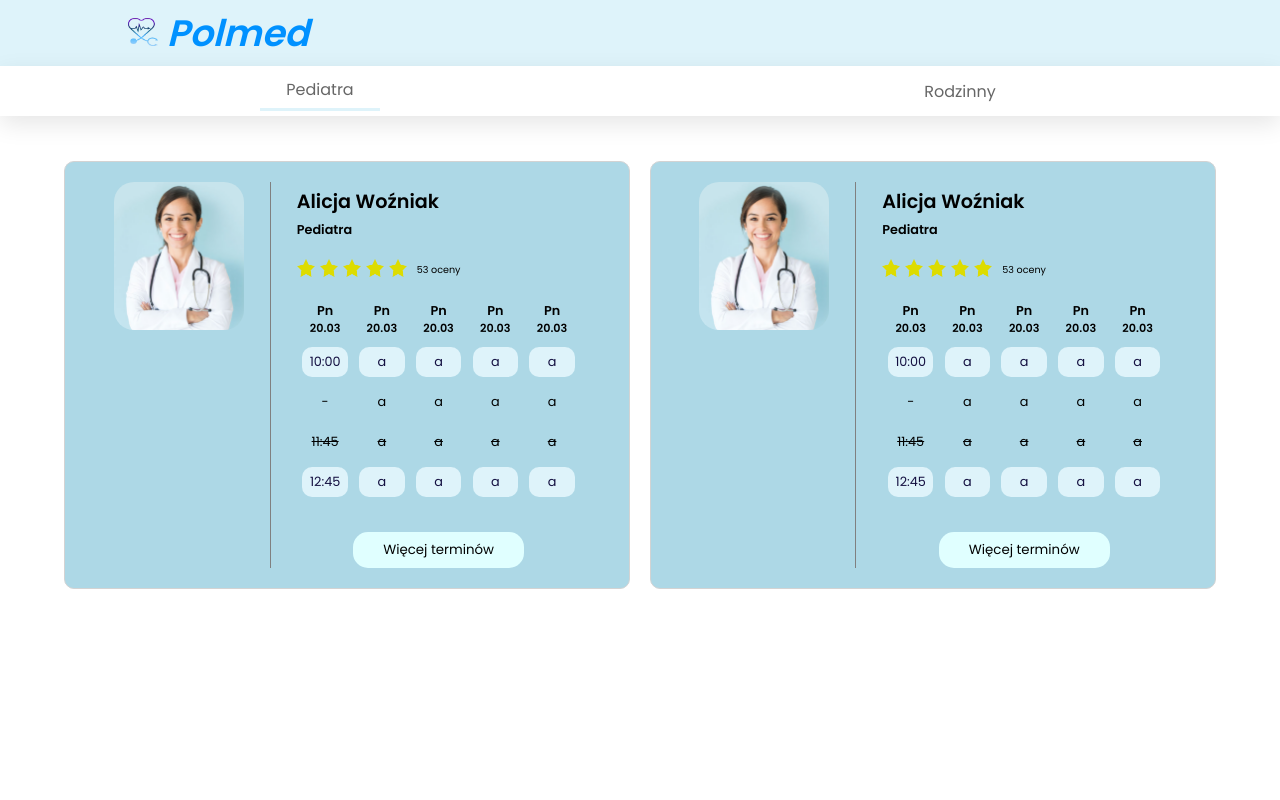
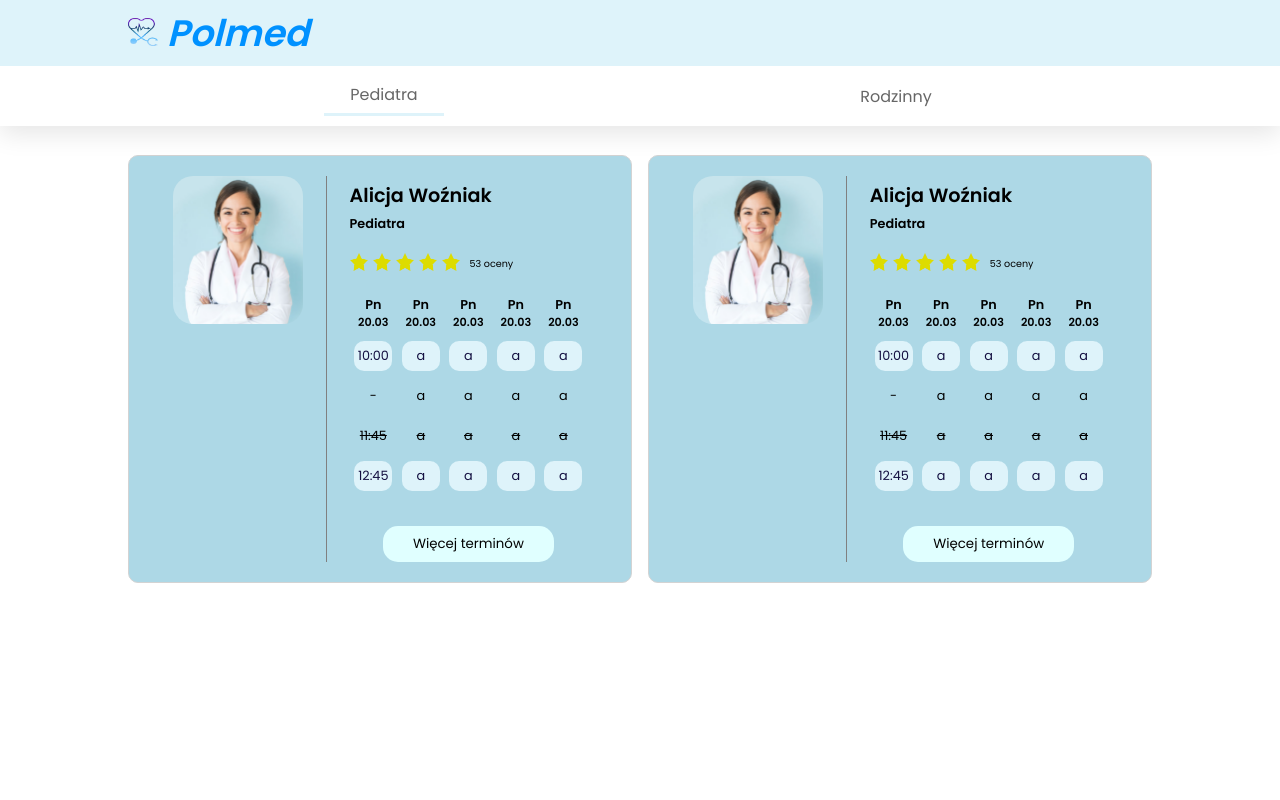
Before and after one commit to MaciejKubon/polmed_typescrip, a website: page index.html in a window 1280 px wide. Shown: the top 800 px of the page. Drawn offline with Linux system fonts and the light colour scheme.

Commit message:
creat_visiability

```diff
--- a/css/main_style.css
+++ b/css/main_style.css
@@ -6,10 +6,22 @@
   font-family: "Poppins", sans-serif;
 }
 header {
-  padding: 5px 10%;
   background-color: #def3fa;
   flex-direction: column;
   font-style: italic;
+  box-shadow: 0 0.5em 1.5em rgba(0,0,0,0.1);
+  position: fixed;
+  width: 100vw;
+  top: 0;
+  left: 0;
+  transition: top 400ms ease-in-out;
+}
+.topBar
+{
+  padding: 5px 10%;
+}
+.nav--up {
+  top: -8rem;
 }
 
 header a {
@@ -22,8 +34,8 @@ header a img {
   width: 30px;
 }
 main {
-  margin-top: 40px;
-  padding: 5px 5%;
+  margin-top: 150px;
+  padding: 5px 10%;
   min-height: 90vh;
 }
 
--- a/css/navigation_bar.css
+++ b/css/navigation_bar.css
@@ -1,11 +1,11 @@
 nav
 {
-    width: 100%;
+    padding: 5px 10%;
     display: flex;
     justify-content:space-around;
     align-items: center;
     flex-wrap: wrap;
-    box-shadow: 0 0.5em 1.5em rgba(0,0,0,0.1);
+    background-color:white;
 
 }
 .choiceOfSpecialitiesButton
--- a/index.html
+++ b/index.html
@@ -14,13 +14,21 @@
 </head>
 <body>
     <header>
-        <div id="logo"><a href="#"><img src="./img/logo.png" alt="PolMed"> Polmed</a></div>
+        <div class="topBar">
+            <div id="logo">
+                <a href="#">
+                    <img src="./img/logo.png" alt="PolMed">
+                    Polmed
+                </a>
+            </div>
+        </div>
 
+        <nav>
+            <button class="choiceOfSpecialitiesButton" id="activeBtn" >Pediatra</button>
+            <button class="choiceOfSpecialitiesButton">Rodzinny</button>
+        </nav>
     </header>
-    <nav>
-        <button class="choiceOfSpecialitiesButton" id="activeBtn" >Pediatra</button>
-        <button class="choiceOfSpecialitiesButton">Rodzinny</button>
-    </nav>
+
     <main>
         <div class="physicianSelectionPanel">
             <div class="doctorCard">
```
Also changed, not shown: dist/app.js (deleted), src/app.ts (deleted).
